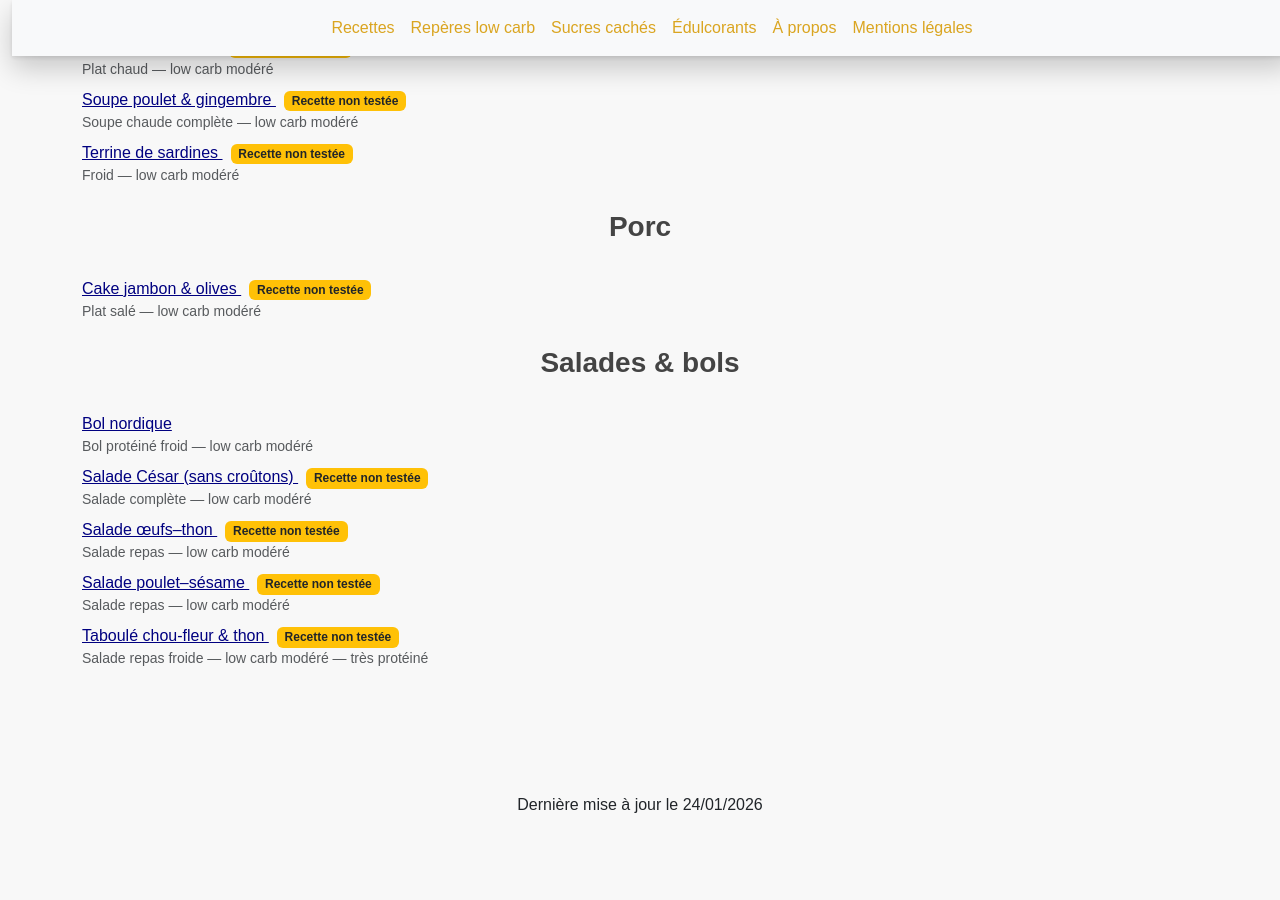
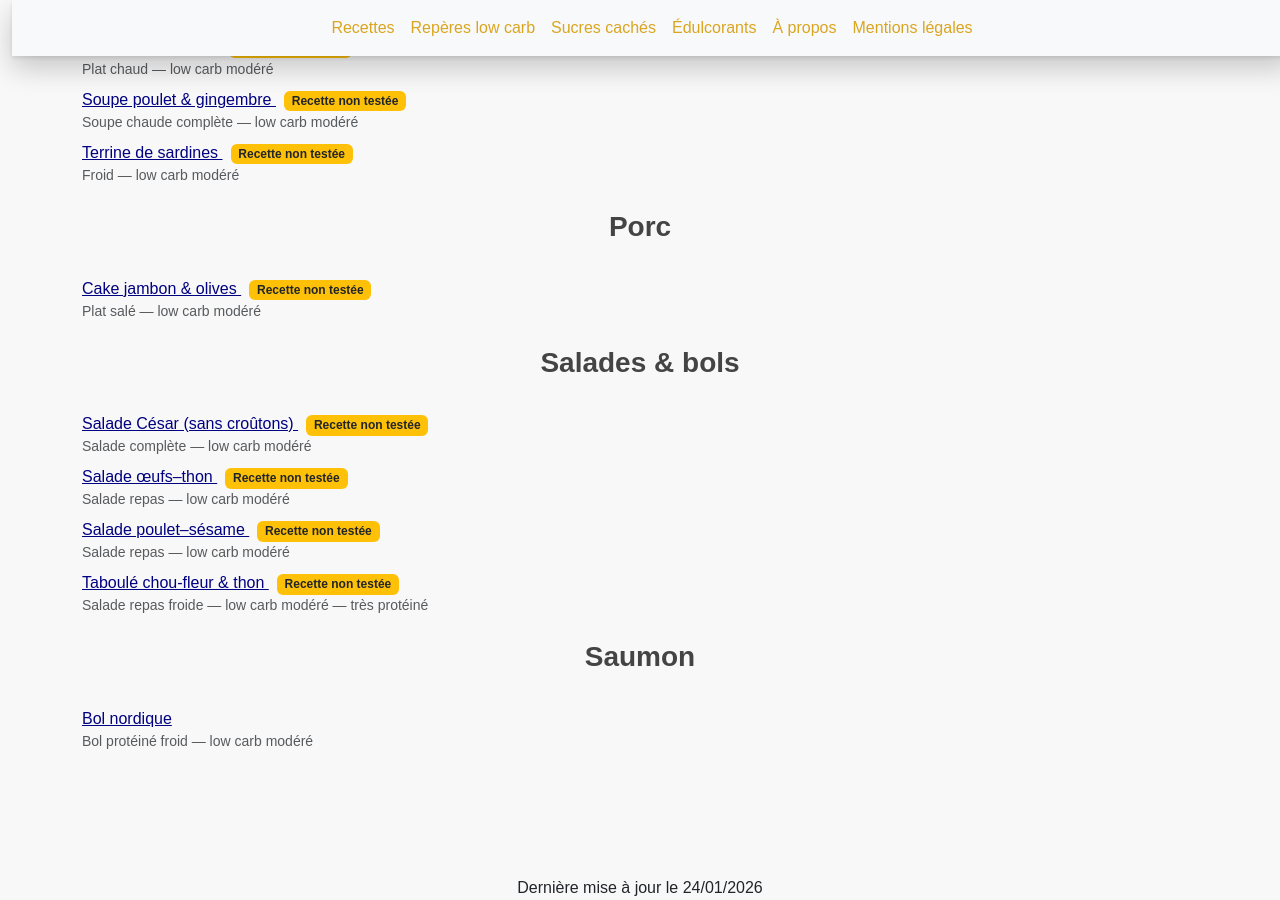
Before and after one commit to laurie-boissay/laurie-boissay.github.io, a Jekyll site: the page built from index.html, in a window 1280 px wide and 900 px high, scrolled down 2953 px. Built offline with Jekyll 4.4.1, drawn with Linux system fonts in a browser that asks for light colours; before the commit the page ends 3770 px from its top, so only the background shows below that.

Commit message:
Update bol-nordique.html
recipe_group: "Saumon"

```diff
--- a/recettes/bol-nordique.html
+++ b/recettes/bol-nordique.html
@@ -4,7 +4,7 @@ title: "Bol nordique — Recettes low carb"
 description: "Bol nordique low carb : skyr, truite fumée, concombre, graines de chia et levure de bière. Recette pour 4 personnes avec macros détaillées."
 recipe_title: "Bol nordique"
 recipe_subtitle: "Bol protéiné froid — low carb modéré"
-recipe_group: "Salades & bols"
+recipe_group: "Saumon"
 recipe_sort: "Bol nordique"
 tags:
   - low-carb-modere
```
